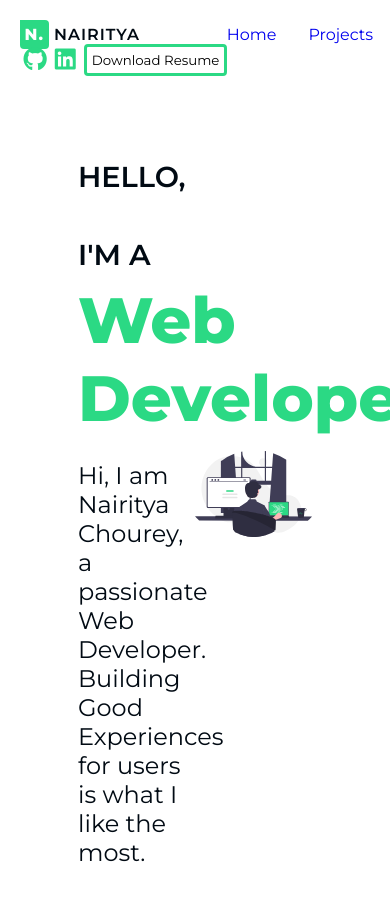
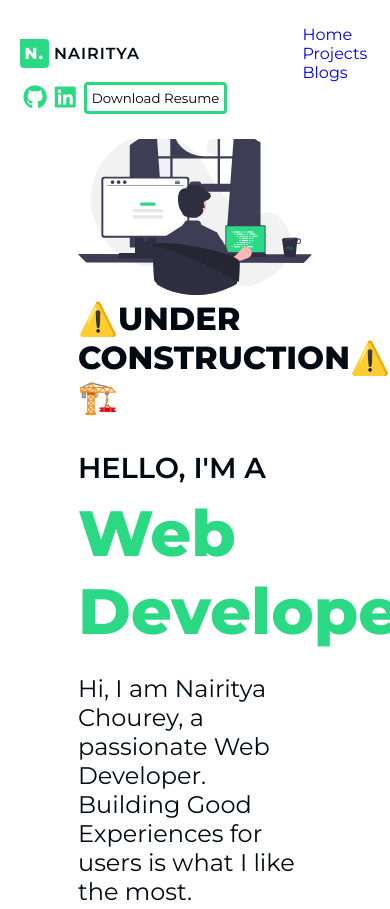
Before and after one commit to Nairitya/nairitya-portfolio, a plain HTML site: page index.html in a window 390 px wide. Shown: the top 909 px of the page. Drawn offline with Linux system fonts and the light colour scheme.

Commit message:
style: navbar responsive(media query remaining)

```diff
--- a/index.html
+++ b/index.html
@@ -94,6 +94,7 @@
 
     <main class="hero-container horizontal-whitespace container">
       <div class="hero-text">
+        <h2>⚠️UNDER CONSTRUCTION⚠️🏗️</h2>
         <h1 class="hero-title">
           <span class="heading-small">HELLO, I'M A</span><br />
           <span class="color-primary">Web Developer</span>
--- a/styles.css
+++ b/styles.css
@@ -8,7 +8,7 @@
 }
 :root {
   --primary-color: #fac722;
-  --primary-color: #2bd984;
+  --primary-color: rgb(43, 217, 132);
   --dark-color: #010a13;
 }
 
@@ -49,7 +49,6 @@ body {
   align-items: center;
   flex-wrap: wrap;
   padding: 25px 5%;
-
   z-index: 1;
 }
 .brand-container::before {
@@ -67,11 +66,13 @@ body {
 }
 .nav-links {
   display: flex;
+  flex-wrap: wrap;
+  width: 20vw;
   justify-content: space-between;
 }
 .nav-links > li {
   display: inline-block;
-  padding: 0 10%;
+  padding: 0 10px;
 }
 .nav-links li a {
   text-decoration: none;
@@ -130,3 +131,17 @@ h2 {
   font-size: 1.5rem;
   color: var(--dark-color);
 }
+.contact-links > a {
+  display: inline-block;
+}
+@media screen and (max-width: 1000px) {
+  .hero-container {
+    flex-direction: column-reverse;
+  }
+  .hero-text,
+  .hero-image-container {
+    width: 100%;
+  }
+  .horizontal-whitespace {
+  }
+}
```
